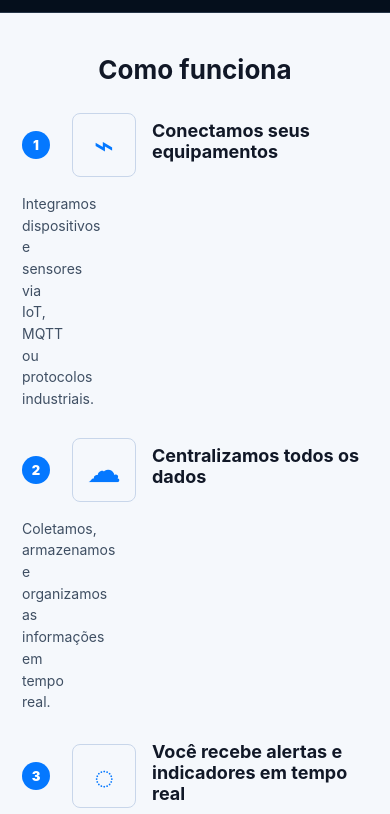
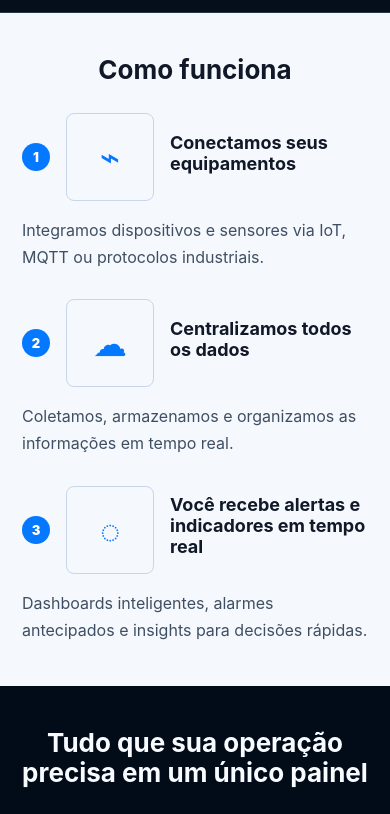
Before and after one commit to felipe-castello/felipe-castello--landing-v3, a plain HTML site: page index.html in a window 390 px wide. Shown: the part 1580-2394 px from the top of the page. Drawn offline with Linux system fonts and the light colour scheme.

Commit message:
fix(landing): improve how it works responsive layout

```diff
--- a/styles.css
+++ b/styles.css
@@ -350,8 +350,8 @@ h2 {
 
 .steps {
   display: grid;
-  grid-template-columns: repeat(3, 1fr);
-  gap: 28px;
+  grid-template-columns: repeat(3, minmax(260px, 1fr));
+  gap: 32px;
   max-width: 1160px;
   margin: 0 auto;
 }
@@ -359,8 +359,8 @@ h2 {
 .steps article {
   position: relative;
   display: grid;
-  grid-template-columns: 42px 76px 1fr;
-  gap: 16px;
+  grid-template-columns: auto 96px 1fr;
+  gap: 20px;
   align-items: center;
 }
 
@@ -368,6 +368,7 @@ h2 {
   display: inline-flex;
   align-items: center;
   justify-content: center;
+  grid-row: 1 / span 2;
   width: 28px;
   height: 28px;
   color: #fff;
@@ -381,8 +382,9 @@ h2 {
   display: inline-flex;
   align-items: center;
   justify-content: center;
-  width: 76px;
-  height: 76px;
+  grid-row: 1 / span 2;
+  width: 96px;
+  height: 96px;
   color: var(--blue);
   border: 1px solid #c8d6ea;
   border-radius: 8px;
@@ -390,15 +392,20 @@ h2 {
 }
 
 .steps h3 {
+  grid-column: 3;
   margin: 0 0 8px;
   font-size: 18px;
 }
 
 .steps p {
+  grid-column: 3;
   margin: 0;
+  max-width: 320px;
   color: #3f4f63;
   font-size: 14px;
-  line-height: 1.55;
+  line-height: 1.6;
+  word-break: normal;
+  overflow-wrap: normal;
 }
 
 .panel-suite,
@@ -747,7 +754,21 @@ button:focus-visible {
   .footer {
     padding: 42px 22px;
   }
-  .steps article { grid-template-columns: 34px 64px 1fr; }
-  .line-icon { width: 64px; height: 64px; }
+  .steps { gap: 28px; }
+  .steps article {
+    grid-template-columns: auto 88px 1fr;
+    gap: 16px;
+  }
+  .step-number,
+  .line-icon {
+    grid-row: auto;
+  }
+  .line-icon { width: 88px; height: 88px; }
+  .steps p {
+    grid-column: 1 / -1;
+    max-width: 100%;
+    font-size: 16px;
+    line-height: 1.7;
+  }
   .footer-bottom { flex-direction: column; }
 }
```
